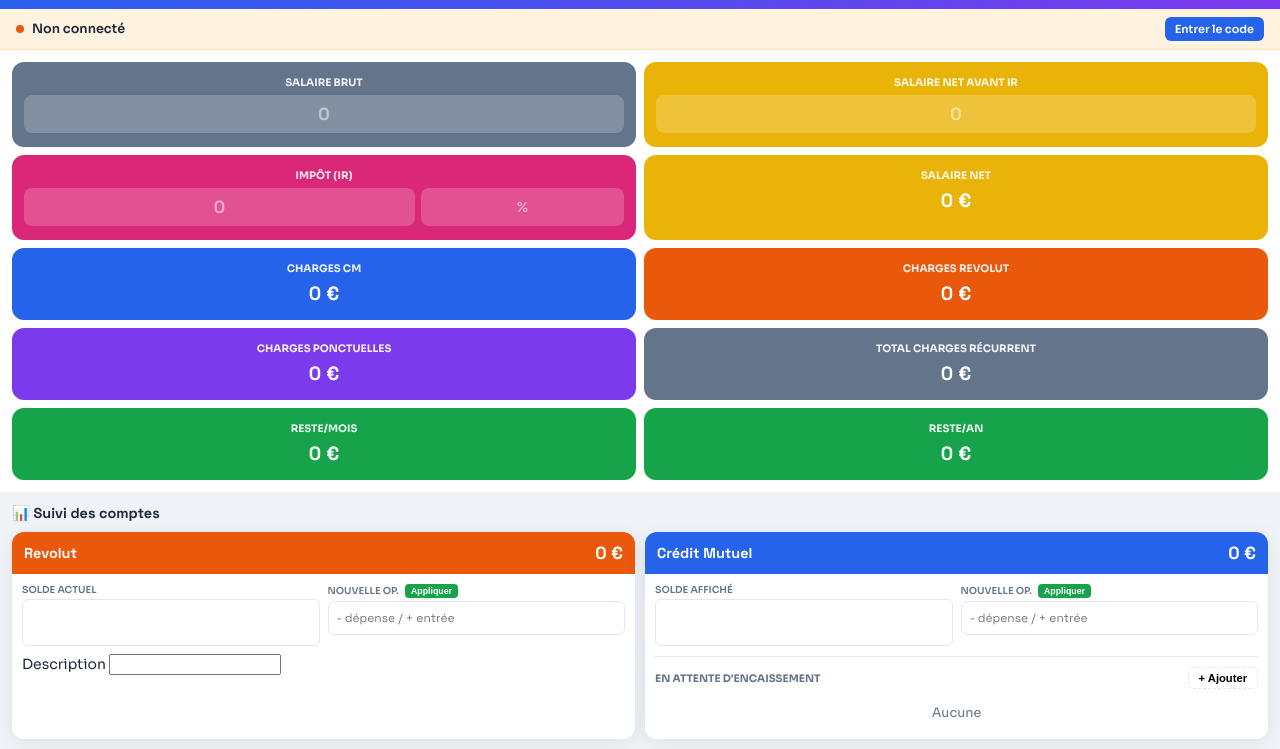
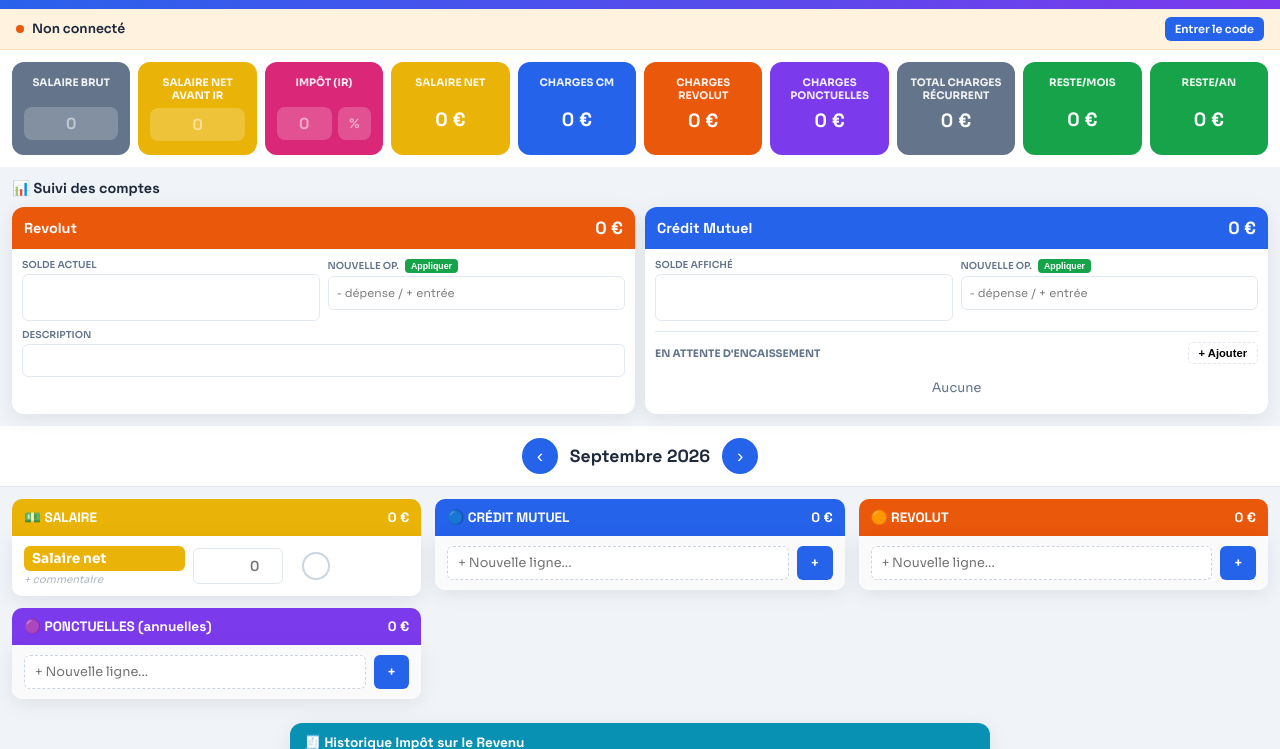
Before and after one commit to chrisbesan25/Budget, a plain HTML site: page index.html in a window 1280 px wide. Both pictures are taken after a click on the button "Nouveau budget". Shown: the part 51-800 px from the top of the page. Drawn offline with Linux system fonts and the light colour scheme.

Commit message:
Add files via upload

```diff
--- a/index.html
+++ b/index.html
@@ -235,6 +235,10 @@
         .field input:focus { outline: none; border-color: var(--blue); }
         .field-full { margin-top: 8px; }
         .field-full input { font-family: 'Sora', sans-serif; }
+        /* Champ Description (Revolut) : même présentation que les autres champs du suivi (ajout du 22/09/2026) */
+        .field-full label { display: block; font-size: 0.6rem; color: var(--text2); text-transform: uppercase; margin-bottom: 3px; font-weight: 600; }
+        .field-full input { width: 100%; padding: 8px; border: 1px solid var(--border); border-radius: 6px; font-size: 12px; }
+        .field-full input:focus { outline: none; border-color: var(--blue); }
         .last-op {
             font-size: 0.7rem;
             color: var(--text2);
@@ -594,6 +598,35 @@
             .row-check input[type="checkbox"] { width: 24px; height: 24px; }
             .btn-move, .btn-del { width: 20px; height: 20px; font-size: 10px; }
         }
+
+        /* ===== Écrans larges (ajout du 22/09/2026) : le mobile (moins de 700 px) est inchangé ===== */
+        .bank-name { cursor: pointer; }
+        @media (min-width: 700px) {
+            .all-boxes { grid-template-columns: repeat(5, 1fr); }          /* 10 rectangles sur 2 lignes */
+        }
+        @media (min-width: 1200px) {
+            .all-boxes { grid-template-columns: repeat(10, 1fr); }         /* 10 rectangles sur 1 ligne */
+            .all-boxes .sum-label { min-height: 2.4em; }                   /* libellés sur 2 lignes alignés */
+            .all-boxes .sum-input { padding: 6px; font-size: 1rem; }
+            .all-boxes .ir-inputs .sum-input.small { font-size: 0.85rem; }
+        }
+        @media (min-width: 1000px) {
+            /* Ventilation : Salaire + Ponctuelles | Crédit Mutuel | Revolut, côte à côte */
+            .budget-section {
+                max-width: 1280px;
+                display: grid;
+                grid-template-columns: repeat(3, minmax(0, 1fr));
+                grid-template-rows: auto 1fr;
+                grid-template-areas: "sal cm rev" "ponct cm rev";
+                column-gap: 14px;
+                align-items: start;
+            }
+            .blk-salaire { grid-area: sal; }
+            .blk-cm { grid-area: cm; }
+            .blk-rev { grid-area: rev; }
+            .blk-ponct { grid-area: ponct; }
+            .suivi-section { max-width: 1280px; margin: 0 auto; }
+        }
     </style>
 </head>
 <body>
@@ -658,11 +691,11 @@
 
         <!-- Ligne 3 : Charges CM / Charges Revolut -->
         <div class="sum-box cm">
-            <div class="sum-label">Charges CM</div>
+            <div class="sum-label" id="lblChargesCM">Charges CM</div>
             <div class="sum-val" id="sumCM">0 €</div>
         </div>
         <div class="sum-box rev">
-            <div class="sum-label">Charges Revolut</div>
+            <div class="sum-label" id="lblChargesRev">Charges Revolut</div>
             <div class="sum-val" id="sumRev">0 €</div>
         </div>
 
@@ -693,7 +726,7 @@
         <div class="suivi-cards">
             <div class="suivi-card rev">
                 <div class="suivi-head">
-                    <span class="suivi-card-title">Revolut</span>
+                    <span class="suivi-card-title bank-name" id="bankTitleRev" onclick="renameBank('rev')" title="Cliquer pour renommer la banque">Revolut</span>
                     <span class="solde-val" id="dispRev">0 €</span>
                 </div>
                 <div class="suivi-body">
@@ -717,7 +750,7 @@
 
             <div class="suivi-card cm">
                 <div class="suivi-head">
-                    <span class="suivi-card-title">Crédit Mutuel</span>
+                    <span class="suivi-card-title bank-name" id="bankTitleCM" onclick="renameBank('cm')" title="Cliquer pour renommer la banque">Crédit Mutuel</span>
                     <span class="solde-val" id="dispCM">0 €</span>
                 </div>
                 <div class="suivi-body">
@@ -808,7 +841,8 @@ const DEFAULT_DATA = {
         rev: { solde: 0, last: 0, desc: '' },
         cm: { soldeAffiche: 0, last: 0, att: [] }
     },
-    ir: []
+    ir: [],
+    banks: { cm: { nom: 'Crédit Mutuel', court: 'CM' }, rev: { nom: 'Revolut', court: 'Revolut' } }
 };
 
 let D = JSON.parse(JSON.stringify(DEFAULT_DATA));
@@ -816,12 +850,14 @@ let curMonth = new Date().getMonth();
 let fileHandle = null;
 
 function start() {
+    normalizeD();
     document.getElementById('welcome').style.display = 'none';
     document.getElementById('app').style.display = 'block';
     render();
 }
 
 function render() {
+    renderBanks();
     renderInfo();
     renderSuivi();
     renderBudget();
@@ -847,19 +883,19 @@ function updInfo() {
 
 function changeMonth(dir) {
     curMonth = (curMonth + dir + 12) % 12;
-    document.getElementById('monthName').textContent = MONTHS[curMonth];
+    document.getElementById('monthName').textContent = monthLabel(curMonth);
     renderBudget();
 }
 
 function renderBudget() {
-    document.getElementById('monthName').textContent = MONTHS[curMonth];
+    document.getElementById('monthName').textContent = monthLabel(curMonth);
     const container = document.getElementById('budgetSection');
     let html = '';
 
     const sections = [
         { key: 'salaire', label: '💵 SALAIRE', class: 'salaire' },
-        { key: 'cm', label: '🔵 CRÉDIT MUTUEL', class: 'cm' },
-        { key: 'rev', label: '🟠 REVOLUT', class: 'rev' },
+        { key: 'cm', label: '🔵 ' + esc(bankName('cm')).toUpperCase(), class: 'cm' },
+        { key: 'rev', label: '🟠 ' + esc(bankName('rev')).toUpperCase(), class: 'rev' },
         { key: 'ponct', label: '🟣 PONCTUELLES (annuelles)', class: 'ponct' }
     ];
 
@@ -867,11 +903,12 @@ function renderBudget() {
         const rows = D.rows.filter(r => r.section === sec.key);
         const total = rows.reduce((s, r) => s + (r.amount || 0), 0);
 
+        html += `<div class="budget-block blk-${sec.key}">`;
         html += `<div class="section-header ${sec.class}">${sec.label}<span id="sec-total-${sec.key}">${fmt(total)}</span></div>`;
         html += `<div class="section-content">`;
 
         rows.forEach(row => {
-            const chk = row.checked[curMonth];
+            const chk = pointageActif(curMonth) && row.checked[curMonth];
             html += `
                 <div class="budget-row ${sec.key}" data-id="${row.id}">
                     <div class="row-label">
@@ -907,6 +944,7 @@ function renderBudget() {
         }
 
         html += `</div>`;
+        html += `</div>`; // fin du bloc de section
     });
 
     container.innerHTML = html;
@@ -947,7 +985,11 @@ function updAmount(id, value) {
 
 function updCheck(id, checked) {
     const row = D.rows.find(r => r.id === id);
-    if (row) { row.checked[curMonth] = checked; save(); }
+    if (!row) return;
+    // Premier pointage d'un mois qui revient : on repart de cases vides pour ce mois
+    if (!pointageActif(curMonth)) { resetPointage(D, curMonth); renderBudget(); }
+    row.checked[curMonth] = checked;
+    save();
 }
 
 function addRow(section) {
@@ -1177,6 +1219,60 @@ function addIR() {
 
 function delIR(i) { if (confirm('Supprimer ?')) { D.ir.splice(i, 1); save(); renderIR(); } }
 
+
+// ========== MOIS, POINTAGES ET BANQUES (ajout du 22/09/2026) ==========
+// Un mois affiché correspond à son occurrence la plus proche d'aujourd'hui :
+// jusqu'à 6 mois en arrière, jusqu'à 5 mois en avant (en janvier, décembre = celui qui vient de finir).
+function occurrenceYear(m, now) {
+    now = now || new Date();
+    const d = m - now.getMonth();
+    let y = now.getFullYear();
+    if (d > 5) y -= 1;
+    else if (d < -6) y += 1;
+    return y;
+}
+function monthLabel(m) { return MONTHS[m] + ' ' + occurrenceYear(m); }
+// Les cases d'un mois ne valent que pour l'année à laquelle elles ont été cochées
+function pointageActif(m) { return D.pointYear && D.pointYear[m] === occurrenceYear(m); }
+function resetPointage(d, m) {
+    d.rows.forEach(r => { if (r.checked) r.checked[m] = false; });
+    d.pointYear[m] = occurrenceYear(m);
+}
+// Nettoyage automatique : les pointages d'une occurrence passée (un an plus tôt) sont effacés.
+function normalizePointage(d) {
+    d.rows.forEach(r => { if (!Array.isArray(r.checked) || r.checked.length !== 12) r.checked = Array(12).fill(false); });
+    if (!Array.isArray(d.pointYear) || d.pointYear.length !== 12) {
+        // Données antérieures : une case cochée appartient à la dernière occurrence ÉCOULÉE ou en cours du mois
+        // (ex. en septembre 2026, les cases de janvier sont celles de janvier 2026, pas de janvier 2027).
+        const now = new Date();
+        d.pointYear = [];
+        for (let m = 0; m < 12; m++) d.pointYear.push(m <= now.getMonth() ? now.getFullYear() : now.getFullYear() - 1);
+    }
+    for (let m = 0; m < 12; m++) if (d.pointYear[m] !== occurrenceYear(m)) resetPointage(d, m);
+}
+
+function esc(t) { return String(t).replace(/&/g, '&amp;').replace(/</g, '&lt;').replace(/>/g, '&gt;'); }
+function bankName(k) { return (D.banks && D.banks[k] && D.banks[k].nom) || (k === 'cm' ? 'Crédit Mutuel' : 'Revolut'); }
+function bankShort(k) { return (D.banks && D.banks[k] && D.banks[k].court) || (k === 'cm' ? 'CM' : 'Revolut'); }
+function renderBanks() {
+    document.getElementById('bankTitleCM').textContent = bankName('cm');
+    document.getElementById('bankTitleRev').textContent = bankName('rev');
+    document.getElementById('lblChargesCM').textContent = 'Charges ' + bankShort('cm');
+    document.getElementById('lblChargesRev').textContent = 'Charges ' + bankShort('rev');
+}
+// Renommer une banque : nom complet (cartes et sections) puis nom court (rectangle « Charges ... »)
+function renameBank(k) {
+    const nom = prompt('Nom de la banque :', bankName(k));
+    if (nom === null || !nom.trim()) return;
+    const proposeCourt = nom.trim().length <= 10 ? nom.trim() : bankShort(k);
+    const court = prompt('Nom court (rectangle « Charges ... ») :', proposeCourt);
+    if (court === null || !court.trim()) return;
+    if (!D.banks) D.banks = {};
+    D.banks[k] = { nom: nom.trim(), court: court.trim() };
+    save();
+    render();
+}
+
 // ========== GITHUB (stockage privé) ==========
 // Règles de synchronisation (version du 22 septembre 2026) :
 // 1. chaque modification est gardée sur l'appareil puis envoyée automatiquement
@@ -1233,6 +1329,9 @@ function normalizeData(d) {
     if (!d.suivi.cm.soldeAffiche && d.suivi.cm.solde) d.suivi.cm.soldeAffiche = d.suivi.cm.solde;
     if (typeof d.suivi.rev.solde === 'number') d.suivi.rev.solde = round2(d.suivi.rev.solde);
     if (typeof d.suivi.cm.soldeAffiche === 'number') d.suivi.cm.soldeAffiche = round2(d.suivi.cm.soldeAffiche);
+    if (!d.rows) d.rows = [];
+    if (!d.banks) d.banks = { cm: { nom: 'Crédit Mutuel', court: 'CM' }, rev: { nom: 'Revolut', court: 'Revolut' } };
+    normalizePointage(d);
     return d;
 }
 function normalizeD() { normalizeData(D); }
```
